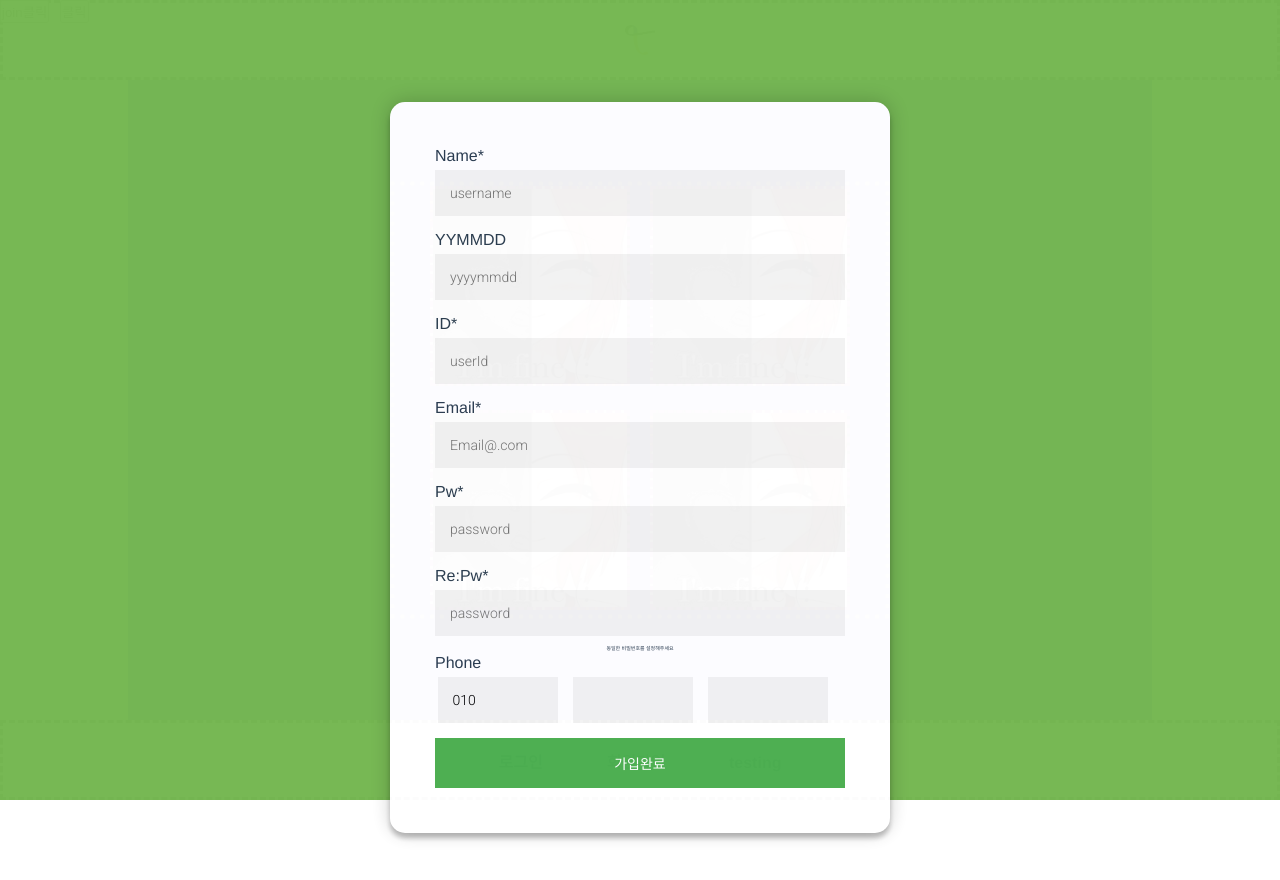
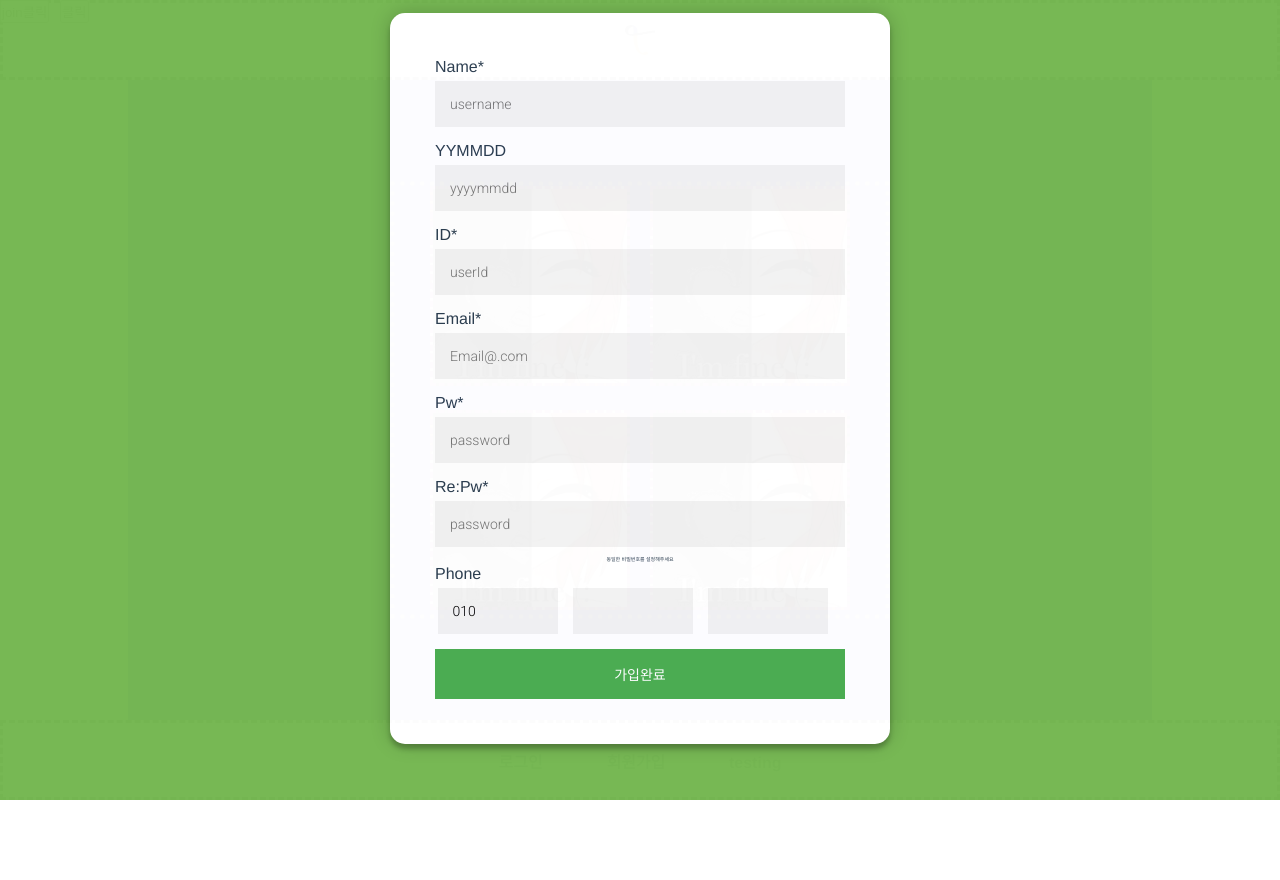
Before and after one commit to chojo5196/dsProject, a Vue app in the folder HTW/hello/hello-vue/: page / in a window 1280 px wide. Both pictures are taken after a click on the button "join클릭". Shown: the top 880 px of the page. After the commit the page ends 800 px from the top, so only its background shows below. Built offline with nearby package versions, Linux system fonts and the light colour scheme.

Commit message:
joinmodal change

```diff
--- a/HTW/hello/hello-vue/src/components/join.vue
+++ b/HTW/hello/hello-vue/src/components/join.vue
@@ -3,7 +3,7 @@
     <button @click="onOff" class="btnClick">join클릭</button>
 <!------------ 회원가입 모달창 ------------>
     <div class="modal2" ref="modal2">
-      <div class="login-page"><div class="helper"></div>
+      <div class="login-page">
         <div class="form">
           <form @submit.prevent novalidate=true>
             <label>Name*</label>
@@ -194,7 +194,7 @@ export default {
   top: 0;
   left: 0;
   width: 100%;
-  height: 100vh;
+  height: 100%;
   background-color: #76b852;
   opacity: 99%;
   z-index: 1050;
@@ -203,28 +203,32 @@ export default {
 .login-page {
   width: 600px;
   height: 100%;
-  /* padding: 1% 0 0; */
-  /* margin: auto; */
+  padding: 1% 0 0;
+  margin: auto;
 }
 
+/*
 .helper{
-  /* width: 30px;
-  background: pink; */
+  width: 30px;
+  background: pink;
   height: 100%;
   display: inline-block;
   vertical-align: middle;
 }
+*/
 
 .form {
+  /*
   display: inline-block;
   vertical-align: middle;
-  /* position: relative; */
-  /* z-index: 1; */
+  */
+  position: relative;
+  z-index: 1;
   background: #FFFFFF;
   max-width: 500px;
-  /* margin: 0 auto 100px; */
-  /* padding: 45px; */
-  /* text-align: center; */
+  margin: 0 auto 100px;
+  padding: 45px;
+  text-align: center;
   box-shadow: 0 0 20px 0 rgba(0, 0, 0, 0.2), 0 5px 5px 0 rgba(0, 0, 0, 0.24);
   border-radius: 15px;
 }
```
